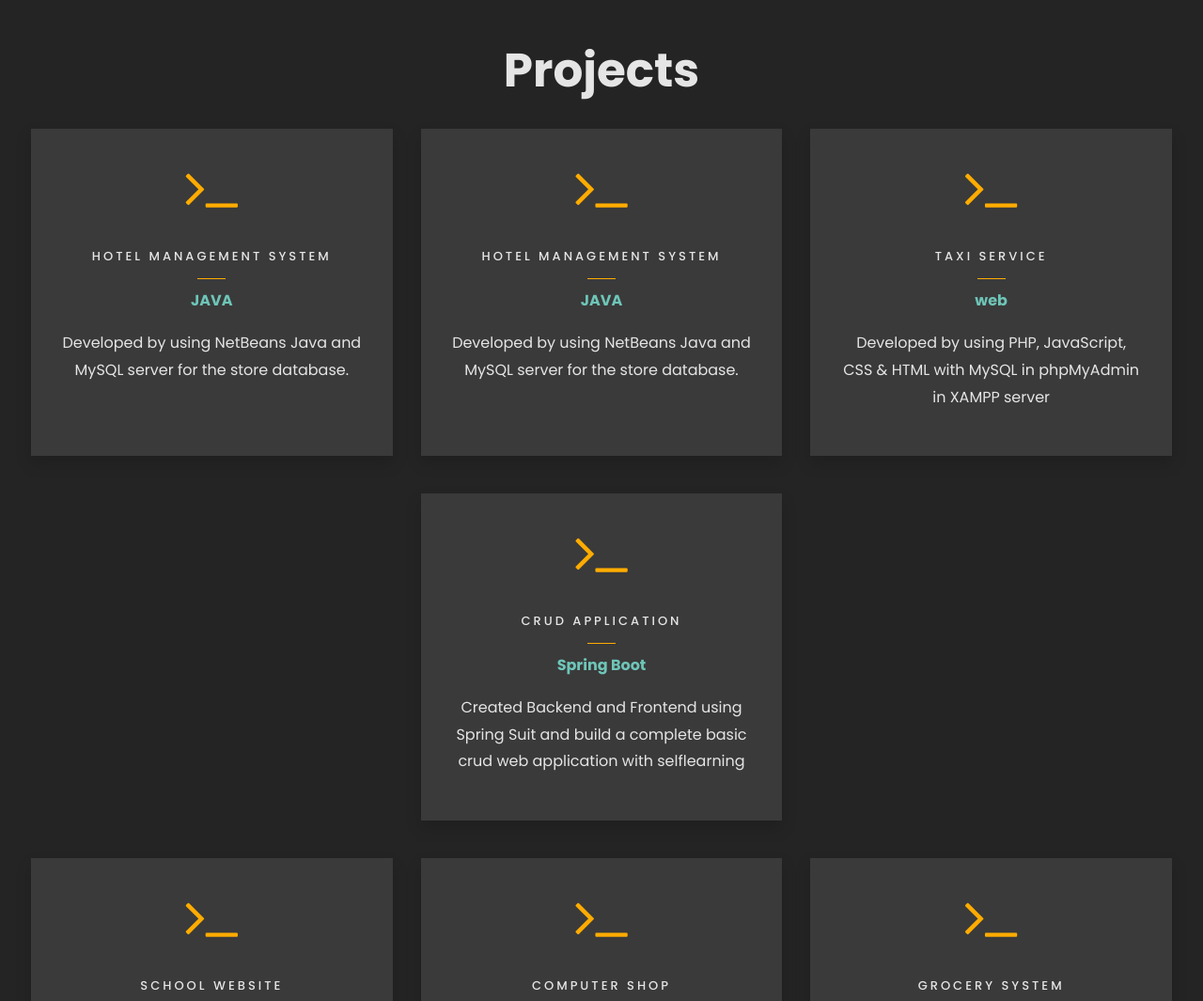
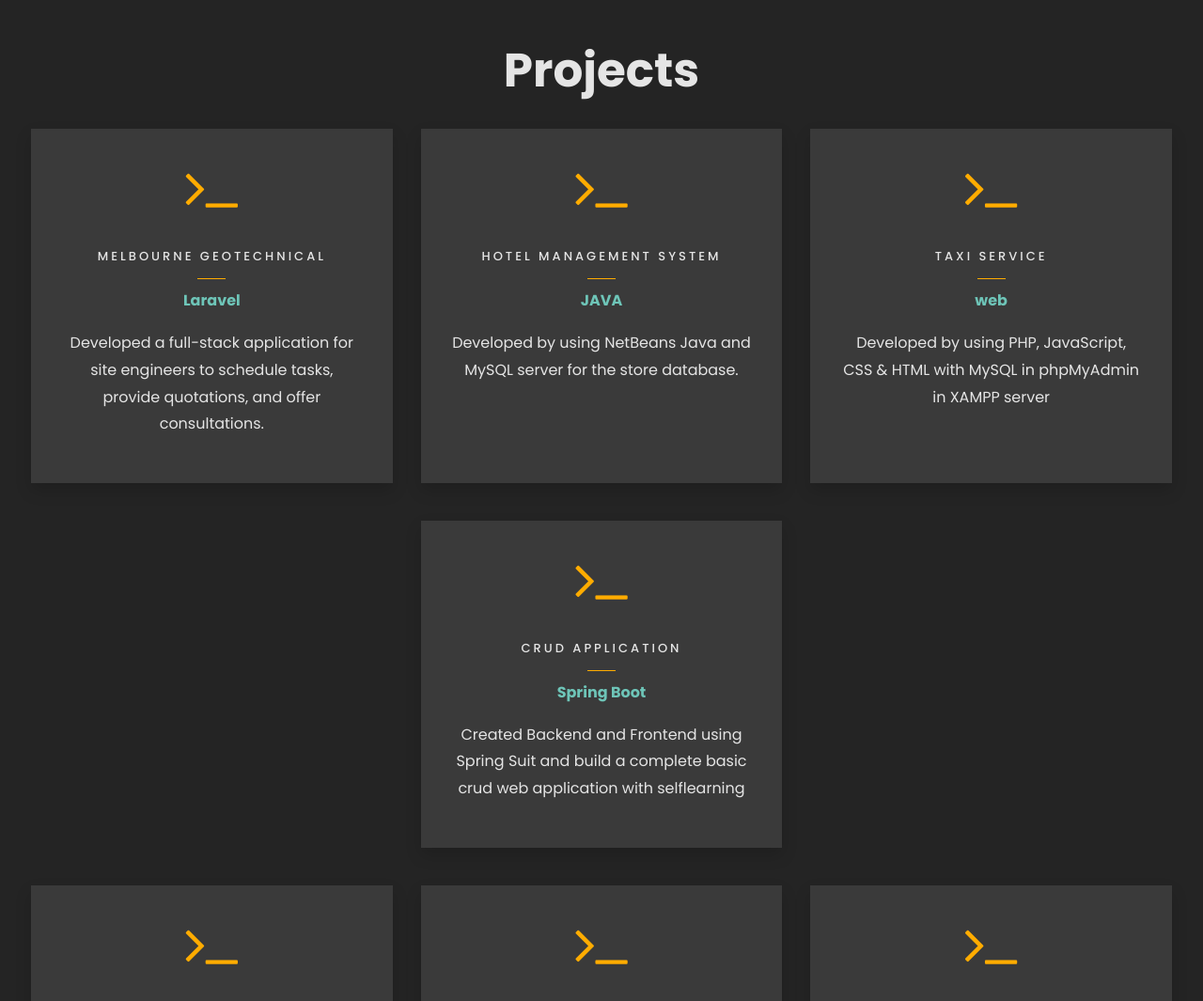
Before and after one commit to thiran-naleendra/my_portfolio, a plain HTML site: page index.html in a window 1280 px wide. Shown: the part 4980-6045 px from the top of the page at 94% size. Drawn offline with Linux system fonts and the light colour scheme; files whose address does not match are found by name.

Commit message:
Update index.html

```diff
--- a/index.html
+++ b/index.html
@@ -433,14 +433,15 @@
 			</div>
 			<div class="row">
 				<div class="col-md-4 text-center d-flex ftco-animate">
-					<a href="https://github.com/thiran-naleendra/Hotel_management_Sysytem_-Java-" class="services-1 shadow" target="_blank">
+					<a href="https://www.melbournegeotech.com.au/" class="services-1 shadow" target="_blank">
 						<span class="icon">
 							<i class="icon-terminal"></i>
 						</span>
 						<div class="desc">
-							<h3 class="mb-4">Hotel Management System</h3>
-							<p><strong>JAVA</strong></p>
-							<p>Developed by using NetBeans Java and MySQL server for the store database.</p>
+							<h3 class="mb-4">Melbourne Geotechnical</h3>
+							<p><strong>Laravel</strong></p>
+							<p>Developed a full-stack application for site engineers to schedule tasks, provide quotations, and
+							    offer consultations.</p>
 						</div>
 					</a>
 				</div>
```
